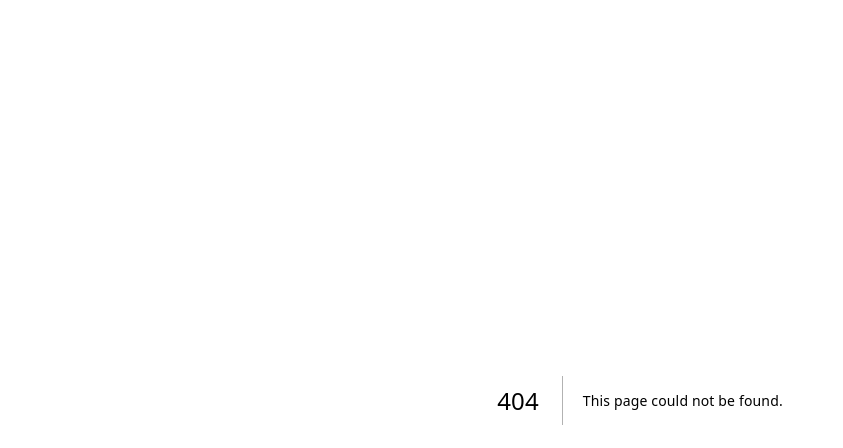
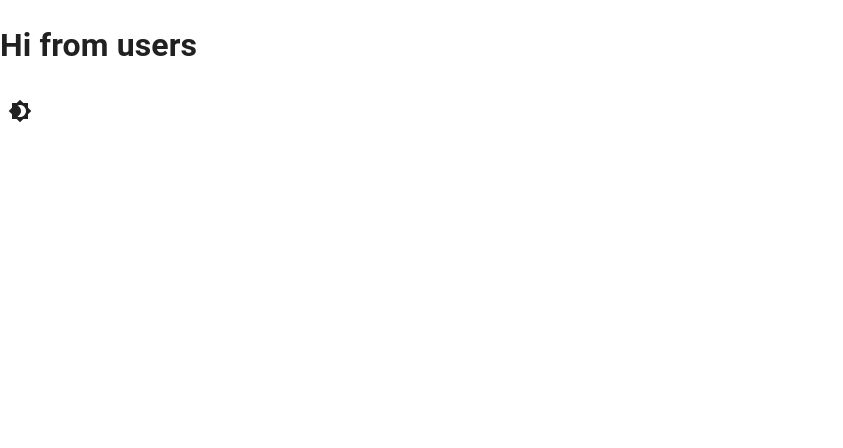
Before and after one commit to Ren0xx/twitter-clone, a Next.js app: page /users in a window 1280 px wide. Before the commit this address had no page. Shown: the top 448 px of the page, without its empty margins (0-843 px from the left). Built offline with nearby package versions, Linux system fonts and the light colour scheme.

Commit message:
Switch between themes, Post type created

```diff
--- a/app/globals.css
+++ b/app/globals.css
@@ -14,14 +14,3 @@ a {
 * {
   box-sizing: border-box;
 }
-
-@media (prefers-color-scheme: white) {
-  html {
-    color-scheme: white;
-  }
-
-  body {
-    color: black;
-    background: white;
-  }
-}
--- a/app/layout.tsx
+++ b/app/layout.tsx
@@ -1,12 +1,29 @@
 "use client";
-import "./globals.css";
-import { darkTheme } from "./theme/themes";
+import { useState, useEffect } from "react";
+import { darkTheme, lightTheme } from "./theme/themes";
 import { ThemeProvider, CssBaseline } from "@mui/material";
+import ThemeSwitchButton from "../components/ThemeSwitchButton";
 export default function RootLayout({
     children,
 }: {
     children: React.ReactNode;
 }) {
+    const [activeTheme, setActiveTheme] = useState(lightTheme);
+    const [selectedTheme, setSelectedTheme] = useState<"light" | "dark">(
+        "light"
+    );
+    const getActiveTheme = (themeMode: "light" | "dark") => {
+        return themeMode === "light" ? lightTheme : darkTheme;
+    };
+    const toggleTheme = () => {
+        const desiredTheme = selectedTheme === "light" ? "dark" : "light";
+
+        setSelectedTheme(desiredTheme);
+    };
+    useEffect(() => {
+        setActiveTheme(getActiveTheme(selectedTheme));
+    }, [selectedTheme]);
+
     return (
         <html lang='en'>
             <head>
@@ -17,10 +34,17 @@ export default function RootLayout({
                 />
                 <link rel='icon' href='/favicon.ico' />
             </head>
-            <ThemeProvider theme={darkTheme}>
-                <CssBaseline />
-                <body>{children}</body>
-            </ThemeProvider>
+
+            <body>
+                <ThemeProvider theme={activeTheme}>
+                    <CssBaseline />
+                    {children}
+                    <ThemeSwitchButton
+                        activeTheme={activeTheme}
+                        toggleTheme={toggleTheme}
+                    />
+                </ThemeProvider>
+            </body>
         </html>
     );
 }
--- a/app/page.tsx
+++ b/app/page.tsx
@@ -1,5 +1,3 @@
-import Image from "next/image";
-import styles from "./page.module.css";
 
 export default function Home() {
     return (
--- a/app/theme/themes.ts
+++ b/app/theme/themes.ts
@@ -15,3 +15,9 @@ export const darkTheme = createTheme({
         },
       },
 })
+export const lightTheme = createTheme({
+    palette: {
+        mode: 'light',
+
+      },
+})
--- /dev/null
+++ b/app/users/page.tsx
@@ -0,0 +1,7 @@
+export default function Users() {
+    return (
+        <div>
+            <h1>Hi from users</h1>
+        </div>
+    );
+}
--- /dev/null
+++ b/components/ThemeSwitchButton.tsx
@@ -0,0 +1,22 @@
+import { IconButton, Box, ThemeProvider, CssBaseline } from "@mui/material";
+import Brightness4Icon from "@mui/icons-material/Brightness4";
+import Brightness7Icon from "@mui/icons-material/Brightness7";
+import { Theme } from "@mui/material/styles";
+
+declare module "@mui/material/styles" {
+    interface DefaultTheme extends Theme {}
+}
+
+type themeProps = {
+    activeTheme: Theme | string;
+    toggleTheme: () => void;
+};
+
+export default function ThemeSwitchButton(props: themeProps) {
+    const { activeTheme, toggleTheme } = props;
+    return (
+        <IconButton onClick={toggleTheme} color='inherit'>
+            {activeTheme === "dark" ? <Brightness7Icon /> : <Brightness4Icon />}
+        </IconButton>
+    );
+}
```
Also changed, not shown: components/types/Post.ts (added, +10 -0 lines), components/types/User.ts (renamed from components/User.ts).
